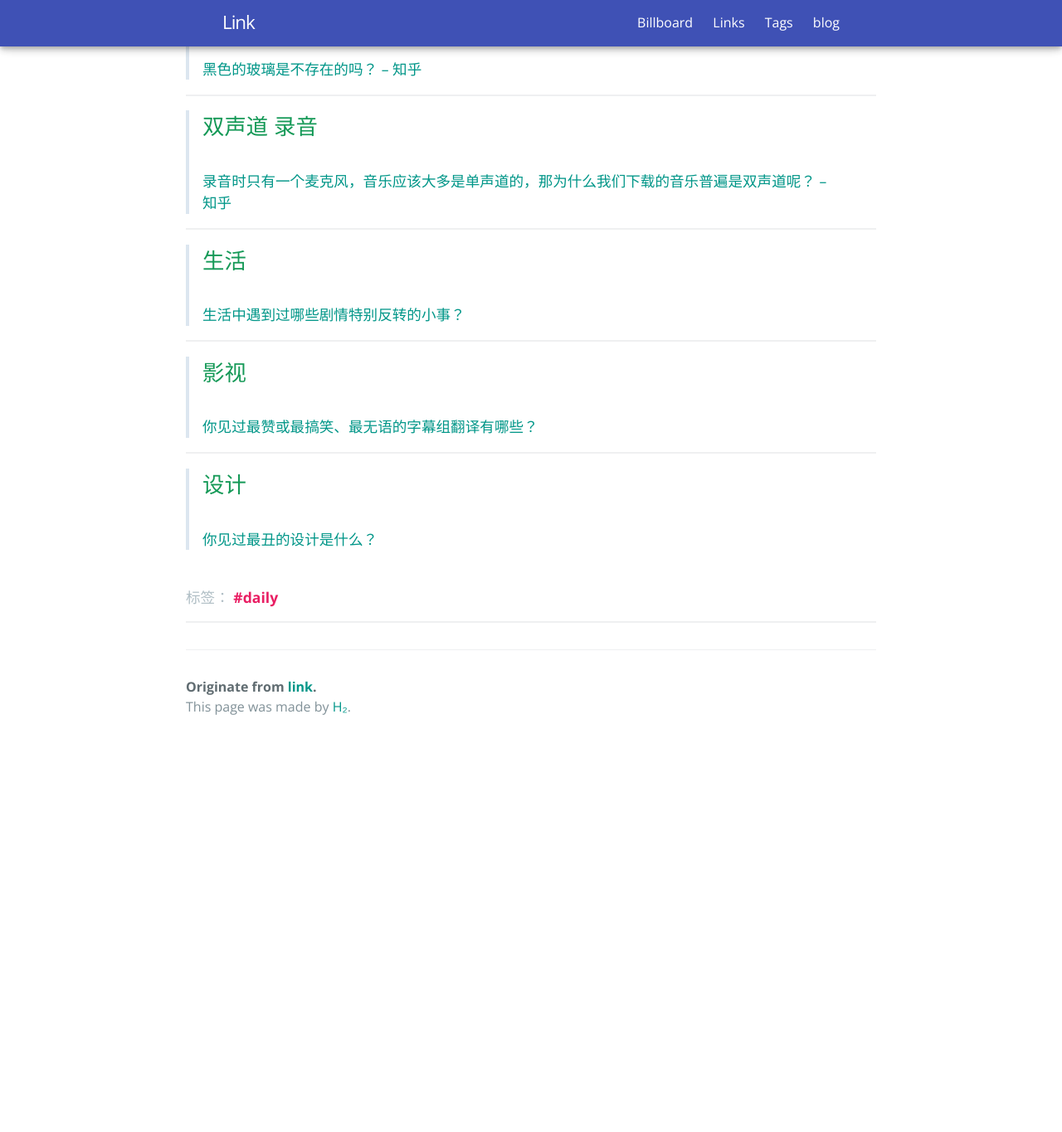
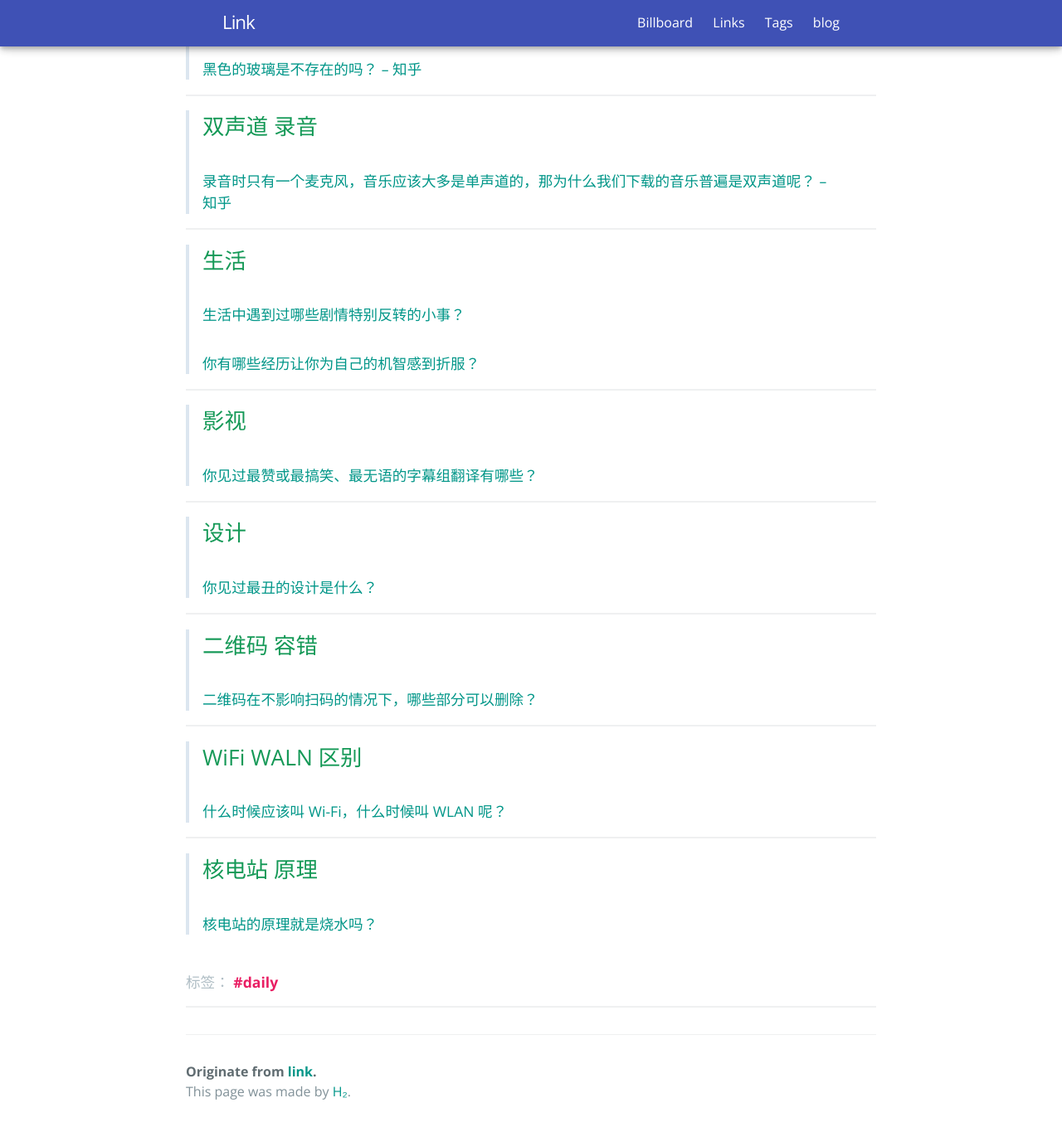
Before and after one commit to link9596/qwq, a Jekyll site: the page built from _posts/2018-1-14-funny-questions.md, in a window 1280 px wide and 1400 px high, scrolled down 464 px. Shown: the top 1365 px of the window at 83% size. Built offline with Jekyll 4.4.1, drawn with Linux system fonts in a browser that asks for light colours; comment, search, counter and statistics services are not loaded; before the commit the page ends 1400 px from its top, so only the background shows below that.

Commit message:
Update 2018-1-14-funny-questions.md

```diff
--- a/_posts/2018-1-14-funny-questions.md
+++ b/_posts/2018-1-14-funny-questions.md
@@ -18,6 +18,7 @@ tags: daily
 
 > ## 生活
 > #### [生活中遇到过哪些剧情特别反转的小事？](http://www.zhihu.com/question/22559530)
+> #### [你有哪些经历让你为自己的机智感到折服？](https://www.zhihu.com/question/61664687)
 
 ---
 
@@ -28,3 +29,18 @@ tags: daily
 
 > ## 设计
 > #### [你见过最丑的设计是什么？](https://www.zhihu.com/question/37284137)
+
+---
+
+> ## 二维码 容错
+> #### [二维码在不影响扫码的情况下，哪些部分可以删除？](https://www.zhihu.com/question/27751863)
+
+---
+
+> ## WiFi WALN 区别
+> #### [什么时候应该叫 Wi-Fi，什么时候叫 WLAN 呢？](https://www.zhihu.com/question/19821864)
+
+---
+
+> ## 核电站 原理
+> #### [核电站的原理就是烧水吗？](https://www.zhihu.com/question/30460700)
```
